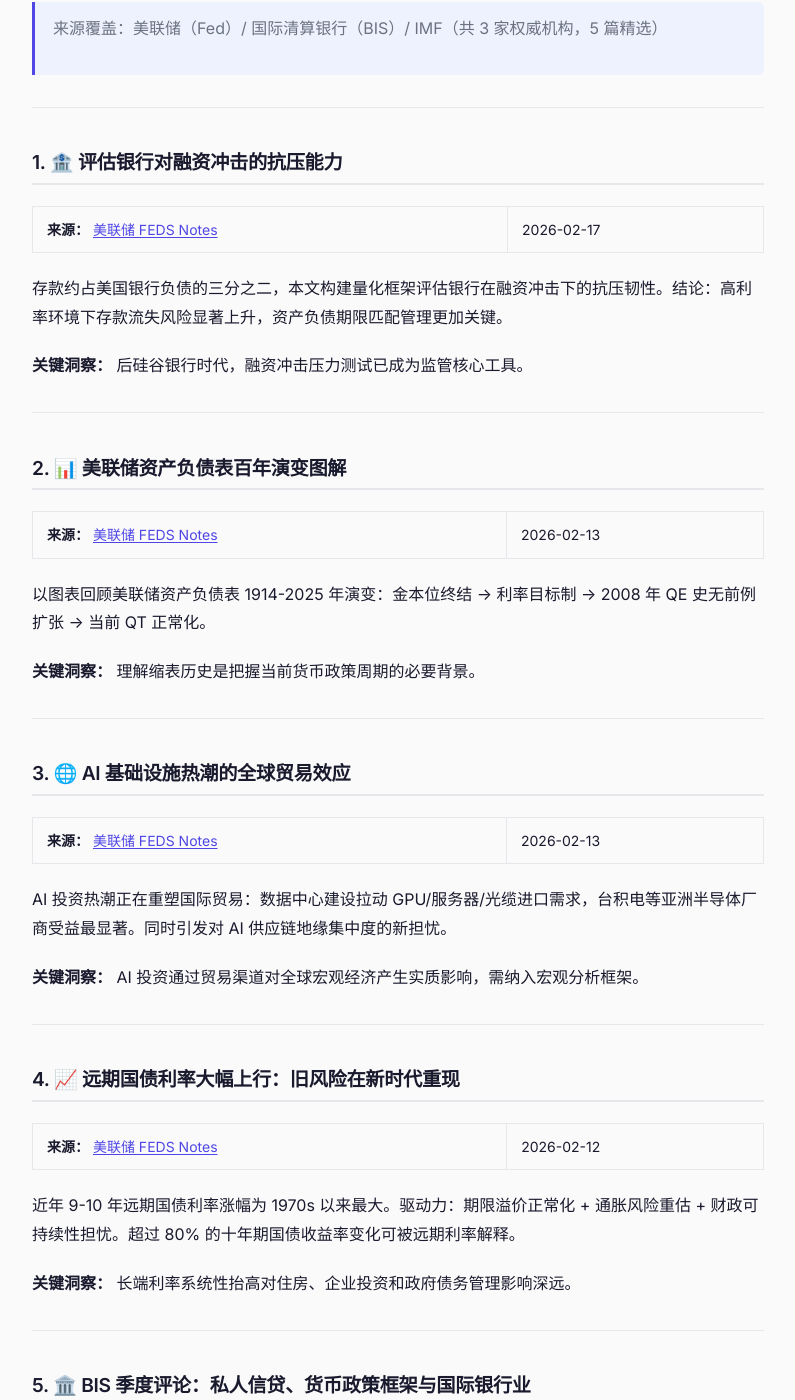
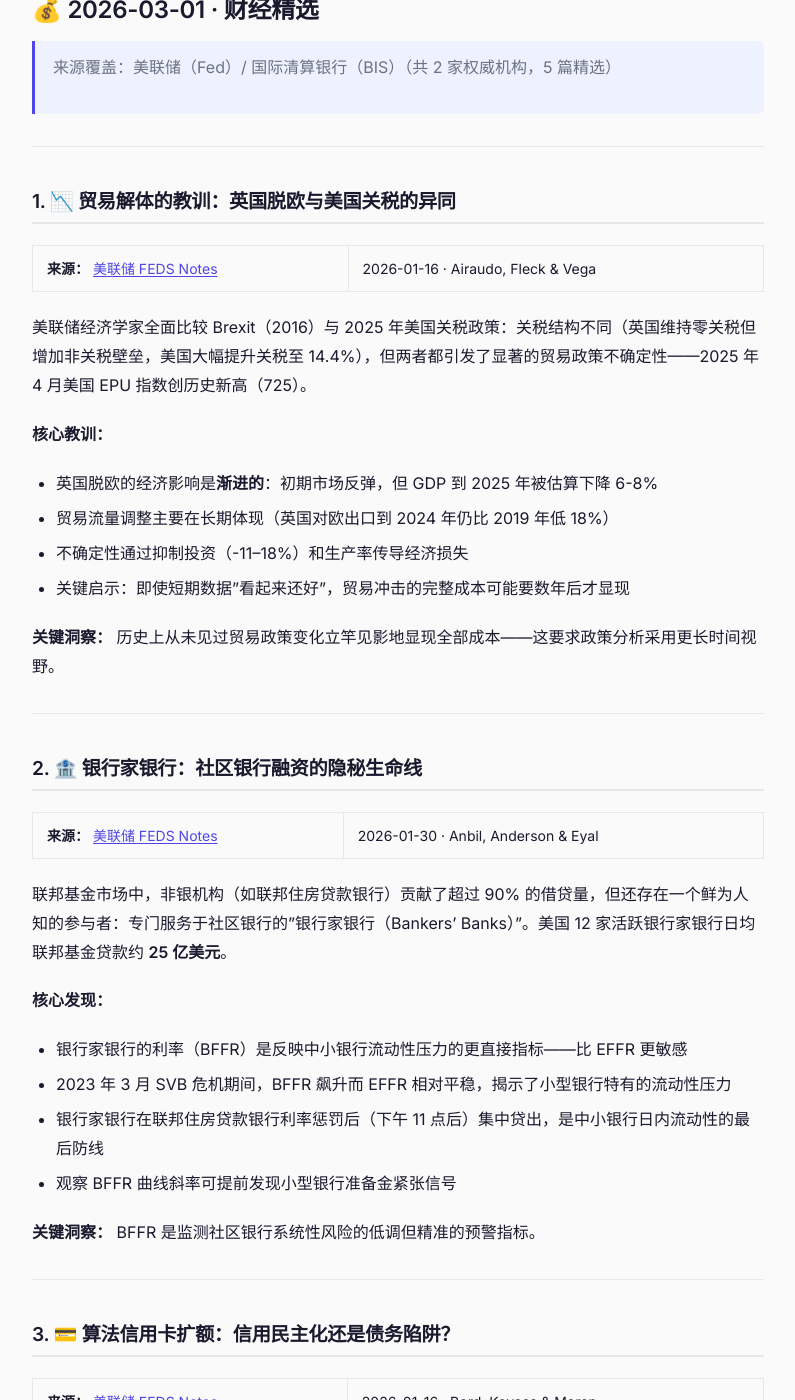
Before and after one commit to chengenbao/chengenbao.github.io, a Jekyll site: the page built from _reading_list/2026-03-01-finance.md, in a window 1280 px wide and 1400 px high, scrolled down 391 px. Shown: the whole window, without its empty margins (242-1037 px from the left). Built offline with Jekyll 4.4.1, drawn with Linux system fonts in a browser that asks for light colours; some of the changed text lies outside the part shown.

Commit message:
fix: replace 4 duplicate articles in 0301-finance with fresh FEDS Notes content

```diff
--- a/_reading_list/2026-03-01-finance.md
+++ b/_reading_list/2026-03-01-finance.md
@@ -1,54 +1,77 @@
 ---
 layout: reading
-title: "财经精选 2026-03-01：宏观政策与市场动态"
+title: "财经精选 2026-03-01：贸易解体教训 / 银行家银行 / 信用卡算法扩额 / 央行资产负债表三难困境"
 category: finance
-tags: [Finance, Fed, BIS, IMF, 货币政策, 宏观经济, AI经济]
+tags: [Finance, Fed, 贸易政策, Brexit, 货币政策, 信用卡, 资产负债表]
 date: 2026-03-01
 ---
 
 # 💰 2026-03-01 · 财经精选
 
-> 来源覆盖：美联储（Fed）/ 国际清算银行（BIS）/ IMF（共 3 家权威机构，5 篇精选）
+> 来源覆盖：美联储（Fed）/ 国际清算银行（BIS）（共 2 家权威机构，5 篇精选）
 
 ---
 
-## 1. 🏦 评估银行对融资冲击的抗压能力
+## 1. 📉 贸易解体的教训：英国脱欧与美国关税的异同
 
-**来源：** [美联储 FEDS Notes](https://www.federalreserve.gov/econres/notes/feds-notes/assessing-bank-resilience-to-a-funding-shock-20260217.html) | 2026-02-17
+**来源：** [美联储 FEDS Notes](https://www.federalreserve.gov/econres/notes/feds-notes/lessons-from-brexit-on-the-effects-of-trade-disintegration-20260116.html) | 2026-01-16 · Airaudo, Fleck & Vega
 
-存款约占美国银行负债的三分之二，本文构建量化框架评估银行在融资冲击下的抗压韧性。结论：高利率环境下存款流失风险显著上升，资产负债期限匹配管理更加关键。
+美联储经济学家全面比较 Brexit（2016）与 2025 年美国关税政策：关税结构不同（英国维持零关税但增加非关税壁垒，美国大幅提升关税至 14.4%），但两者都引发了显著的贸易政策不确定性——2025 年 4 月美国 EPU 指数创历史新高（725）。
 
-**关键洞察：** 后硅谷银行时代，融资冲击压力测试已成为监管核心工具。
+**核心教训：**
+- 英国脱欧的经济影响是**渐进的**：初期市场反弹，但 GDP 到 2025 年被估算下降 6-8%
+- 贸易流量调整主要在长期体现（英国对欧出口到 2024 年仍比 2019 年低 18%）
+- 不确定性通过抑制投资（-11–18%）和生产率传导经济损失
+- 关键启示：即使短期数据"看起来还好"，贸易冲击的完整成本可能要数年后才显现
+
+**关键洞察：** 历史上从未见过贸易政策变化立竿见影地显现全部成本——这要求政策分析采用更长时间视野。
 
 ---
 
-## 2. 📊 美联储资产负债表百年演变图解
+## 2. 🏦 银行家银行：社区银行融资的隐秘生命线
 
-**来源：** [美联储 FEDS Notes](https://www.federalreserve.gov/econres/notes/feds-notes/a-brief-illustrated-history-of-the-federal-reserves-balance-sheet-20260213.html) | 2026-02-13
+**来源：** [美联储 FEDS Notes](https://www.federalreserve.gov/econres/notes/feds-notes/bankers-banks-and-their-role-in-the-federal-funds-market-20260130.html) | 2026-01-30 · Anbil, Anderson & Eyal
 
-以图表回顾美联储资产负债表 1914-2025 年演变：金本位终结 → 利率目标制 → 2008 年 QE 史无前例扩张 → 当前 QT 正常化。
+联邦基金市场中，非银机构（如联邦住房贷款银行）贡献了超过 90% 的借贷量，但还存在一个鲜为人知的参与者：专门服务于社区银行的"银行家银行（Bankers' Banks）"。美国 12 家活跃银行家银行日均联邦基金贷款约 **25 亿美元**。
 
-**关键洞察：** 理解缩表历史是把握当前货币政策周期的必要背景。
+**核心发现：**
+- 银行家银行的利率（BFFR）是反映中小银行流动性压力的更直接指标——比 EFFR 更敏感
+- 2023 年 3 月 SVB 危机期间，BFFR 飙升而 EFFR 相对平稳，揭示了小型银行特有的流动性压力
+- 银行家银行在联邦住房贷款银行利率惩罚后（下午 11 点后）集中贷出，是中小银行日内流动性的最后防线
+- 观察 BFFR 曲线斜率可提前发现小型银行准备金紧张信号
+
+**关键洞察：** BFFR 是监测社区银行系统性风险的低调但精准的预警指标。
 
 ---
 
-## 3. 🌐 AI 基础设施热潮的全球贸易效应
+## 3. 💳 算法信用卡扩额：信用民主化还是债务陷阱？
 
-**来源：** [美联储 FEDS Notes](https://www.federalreserve.gov/econres/notes/feds-notes/the-global-trade-effects-of-the-ai-infrastructure-boom-20260213.html) | 2026-02-13
+**来源：** [美联储 FEDS Notes](https://www.federalreserve.gov/econres/notes/feds-notes/more-credit-more-debt-new-evidence-on-automated-credit-decisions-20260116.html) | 2026-01-16 · Bord, Kovacs & Moran
 
-AI 投资热潮正在重塑国际贸易：数据中心建设拉动 GPU/服务器/光缆进口需求，台积电等亚洲半导体厂商受益最显著。同时引发对 AI 供应链地缘集中度的新担忧。
+美国 70% 以上信用卡市场的监管数据显示：每年约 12% 的信用卡账户收到提额，80% 为银行主动发起。银行的目标是：向月月转存余额（revolvers）的用户提额——这类用户比"全额还清者"更赚钱。
 
-**关键洞察：** AI 投资通过贸易渠道对全球宏观经济产生实质影响，需纳入宏观分析框架。
+**关键发现：**
+- 次级借款人（信用分 <600）5 年内信用额度从 700 美元增至 2,700 美元（285% 增幅）
+- 收到提额后，借款人的循环余额在 6 个月内恢复到提额比例，实际增加债务约为提额的 30%
+- 对自控力差的消费者，算法提额实质上是"鼓励过度负债"
+- 英国已禁止对持续旋转债务用户提额；加拿大要求明确同意；欧盟 2026 年实施类似规定
+
+**关键洞察：** 算法金融产品的消费者福利问题正在重塑国际监管框架——中国消费金融监管可从中借鉴。
 
 ---
 
-## 4. 📈 远期国债利率大幅上行：旧风险在新时代重现
+## 4. ⚖️ 央行资产负债表三难困境：规模、利率稳定、市场干预不可兼得
 
-**来源：** [美联储 FEDS Notes](https://www.federalreserve.gov/econres/notes/feds-notes/why-have-far-forward-nominal-treasury-rates-increased-so-much-in-the-past-few-years-20260212.html) | 2026-02-12
+**来源：** [美联储 FEDS Notes](https://www.federalreserve.gov/econres/notes/feds-notes/the-central-bank-balance-sheet-trilemma-20260114.html) | 2026-01-14 · Duygan-Bump & Kahn
 
-近年 9-10 年远期国债利率涨幅为 1970s 以来最大。驱动力：期限溢价正常化 + 通胀风险重估 + 财政可持续性担忧。超过 80% 的十年期国债收益率变化可被远期利率解释。
+美联储资产负债表从 2005 年的 8000 亿美元增至 2025 年的约 6.5 万亿美元，最终于 2025 年 12 月完成缩表，随后立即启动"储备管理性购债"。本文提出央行面临三难：**小规模资产负债表 / 低短期利率波动 / 有限市场干预**——三者最多实现其二。
 
-**关键洞察：** 长端利率系统性抬高对住房、企业投资和政府债务管理影响深远。
+**三难框架：**
+- 资产负债表**越小**，流动性冲击对利率的影响越大（利率波动加剧）
+- 保持利率稳定**且**维持小规模资产负债表 → 必须频繁操作
+- 2019 年 repo 市场飙升、2023 年 SVB 危机期间 BFFR 飙升，均是三难现实的印证
+
+**关键洞察：** QT 后美联储需重新选择在三难中的落脚点——这将深刻影响货币政策传导路径与金融市场结构。
 
 ---
 
```
